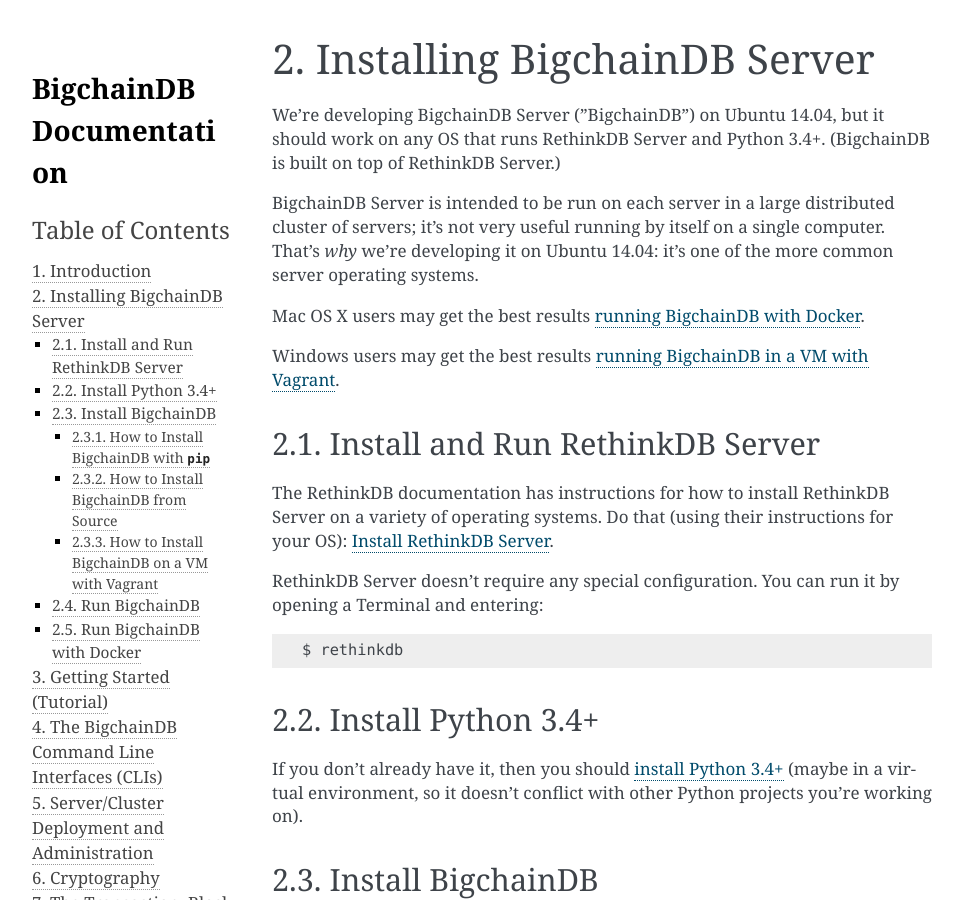
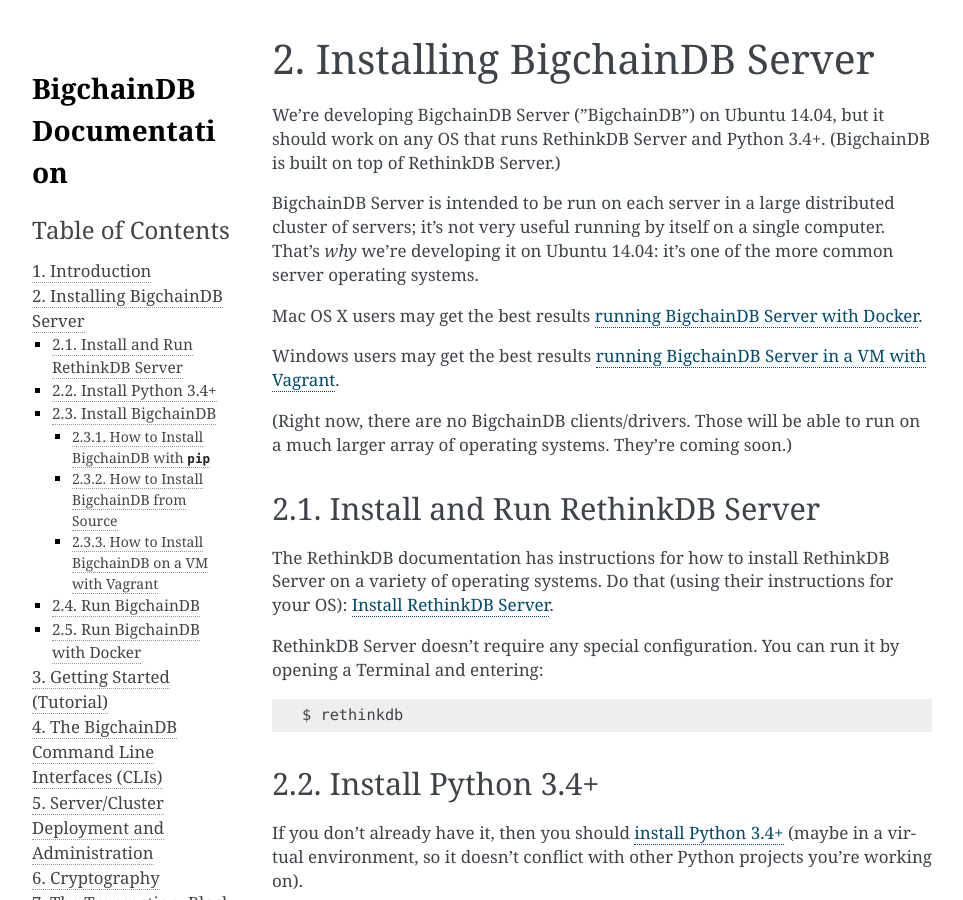
Before and after one commit to bigchaindb/bigchaindb, a Sphinx documentation site: the page built from docs/source/installing.md, in a window 1280 px wide and 900 px high. Shown: the whole window, without its empty margins (148-1111 px from the left). Built offline with Sphinx 7.4.7, drawn with Linux system fonts in a browser that asks for light colours.

Commit message:
Add comment on coming clients/drivers in docs

```diff
--- a/docs/source/installing.md
+++ b/docs/source/installing.md
@@ -4,9 +4,11 @@
 
 BigchainDB Server is intended to be run on each server in a large distributed cluster of servers; it's not very useful running by itself on a single computer. That's _why_ we're developing it on Ubuntu 14.04: it's one of the more common server operating systems.
 
-Mac OS X users may get the best results [running BigchainDB with Docker](https://bigchaindb.readthedocs.org/en/develop/installing.html#run-bigchaindb-with-docker).
+Mac OS X users may get the best results [running BigchainDB Server with Docker](https://bigchaindb.readthedocs.org/en/develop/installing.html#run-bigchaindb-with-docker).
 
-Windows users may get the best results [running BigchainDB in a VM with Vagrant](https://bigchaindb.readthedocs.org/en/develop/installing.html#how-to-install-bigchaindb-on-a-vm-with-vagrant).
+Windows users may get the best results [running BigchainDB Server in a VM with Vagrant](https://bigchaindb.readthedocs.org/en/develop/installing.html#how-to-install-bigchaindb-on-a-vm-with-vagrant).
+
+(Right now, there are no BigchainDB clients/drivers. Those will be able to run on a much larger array of operating systems. They're coming soon.)
 
 ## Install and Run RethinkDB Server
 
```
